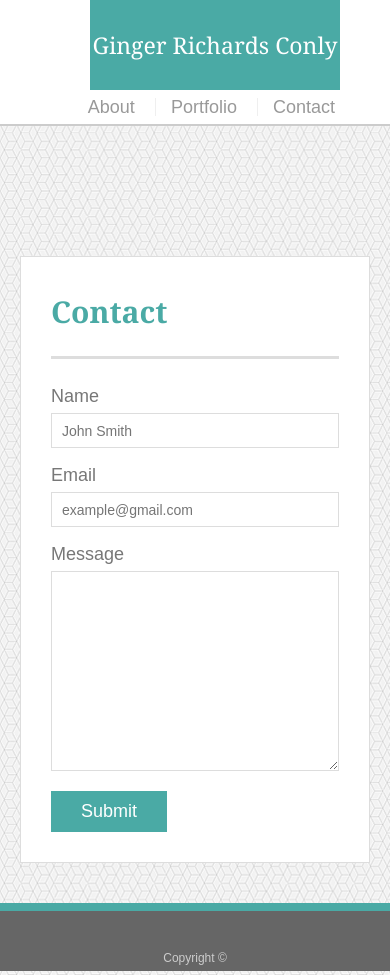
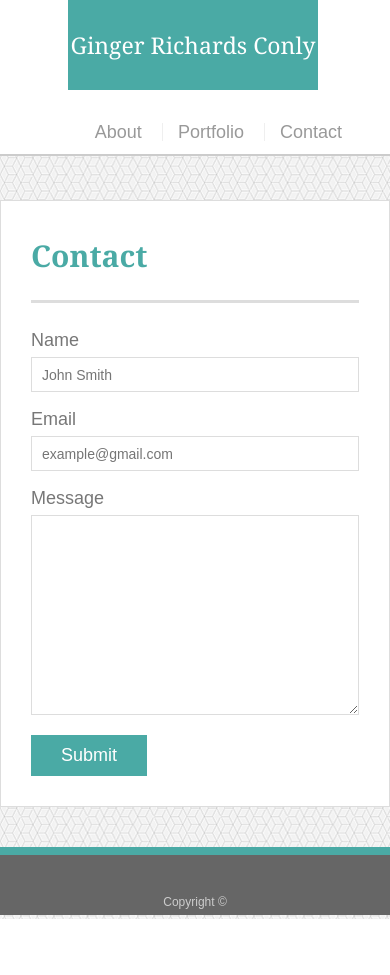
Before and after one commit to gingerkrc/Responsive-Portfolio, a plain HTML site: page contact.html in a window 390 px wide. After the commit the page ends 919 px from the top, so only its background shows below. Drawn offline with Linux system fonts and the light colour scheme.

Commit message:
responsive adjustments

```diff
--- a/assets/css/style.css
+++ b/assets/css/style.css
@@ -56,7 +56,7 @@ h3 {
   position: fixed;
   z-index: 99;
   width: 100%;
-  margin: 0 0 30px;
+  margin: 0 0 30px 0;
   overflow: auto;
   color: #ffffff;
   background: #ffffff;
@@ -217,54 +217,48 @@ input[type=submit] {
 }
 
 @media screen and (max-width: 980px) {
-  .container {
-    width: 100%;
-    padding: 0 20px;
+
+  #navtext {
+  display: inline-block;
+  padding: 0 20px 0 0;
   }
 
-  #masthead {
-    width: 100%;
-    padding: 0 20px
+  #logo {
+    display: block;
+    margin-left: 20px;
   }
 
 }
 
 @media screen and (max-width: 768px) {
-  .container {
-    width: 100%;
-    padding: 0 20px;
+
+  #logo {
+    display: block;
+    margin-left: 20px;
   }
 
-  #masthead {
-    width: 100%;
-    padding: 0;
-    justify-content: center;
+  #navtext {
+    display: inline-block;
+    padding: 0 20px 0 0;
   }
 
 }
 
 @media screen and (max-width: 640px) {
-  .container {
-    width: 100%;
-    padding: 0 20px;
-    }
-
-  #masthead {
-    position: static;
-    margin-bottom: 0;
-    }
 
   #logo {
-    position: relative;
-    margin: 0 20%;
+    display: block;
+    margin: 0 68px;
   }
 
   #navtext {
-    position: relative;
-    margin: 0 10%;
+    display: block;
+    padding: 0 48px 5px;
   }
 
   #main-container {
-    margin-top: 0;
+    display: block;
+    padding-top: 200px;
+
   }
 }
--- a/contact.html
+++ b/contact.html
@@ -2,7 +2,7 @@
 <html lang="en-us">
 
 <head>
-  <meta charset="UTF-8">
+  <meta charset="UTF-8" name="viewport" content="width=device-width, initial-scale=1.0">
   <title>Contact | Ginger Richards Conly</title>
   <link rel="stylesheet" type="text/css" href="assets/css/reset.css">
   <link rel="stylesheet" type="text/css" href="assets/css/style.css">
```
Also changed, not shown: portfolio.html (+1 -1 lines).
